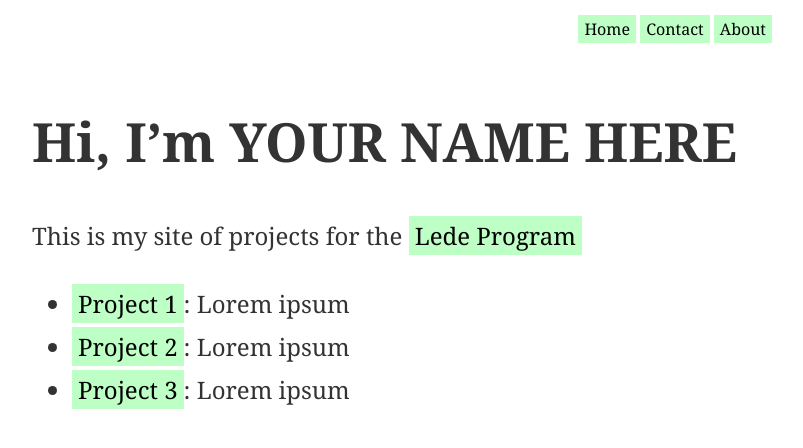
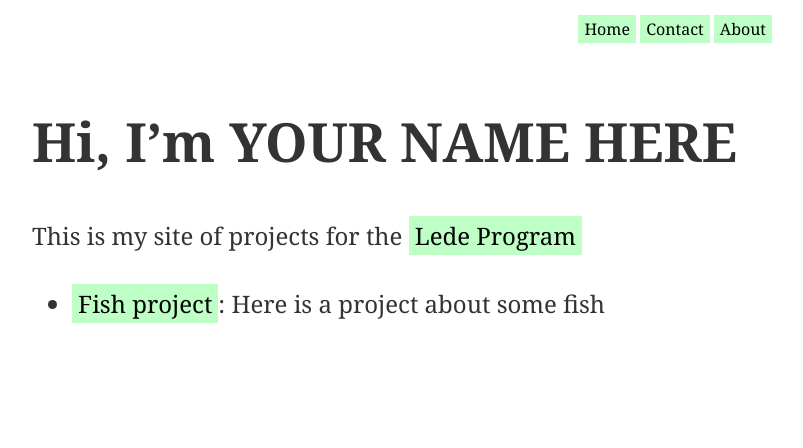
Before and after one commit to jsoma/sample-pages, a Jekyll site: the page built from docs/index.md, in a window 1280 px wide. Shown: the top 448 px of the page, without its empty margins (233-1036 px from the left). Built offline with Jekyll 4.4.1, drawn with Linux system fonts in a browser that asks for light colours; our own code applies the rules of GitHub Pages for plain Markdown files.

Commit message:
added a new project

```diff
--- a/docs/index.md
+++ b/docs/index.md
@@ -8,6 +8,4 @@ layout: default
 
 This is my site of projects for the [Lede Program](http://ledeprogram.com)
 
-* [Project 1]({{ site.url }}/a-very-cool-project): Lorem ipsum
-* [Project 2]({{ site.url }}/a-very-cool-project): Lorem ipsum
-* [Project 3]({{ site.url }}/a-very-cool-project): Lorem ipsum
+* [Fish project]({{ site.url }}/fish): Here is a project about some fish
```
Also changed, not shown: docs/fish/index.md (added, +21 -0 lines), docs/fish/american-eel.gif (added), docs/fish/american-shad.jpg (added).
